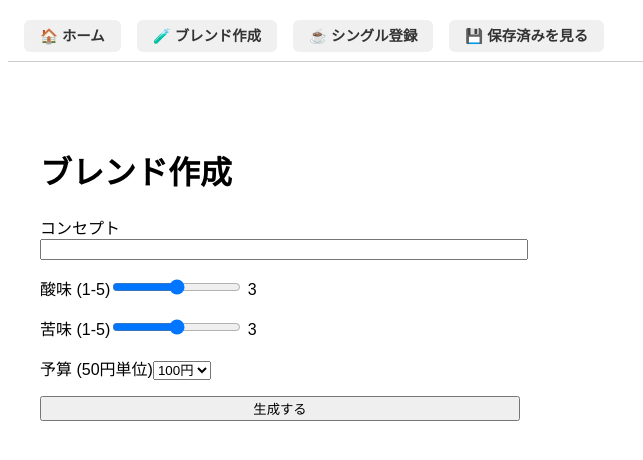
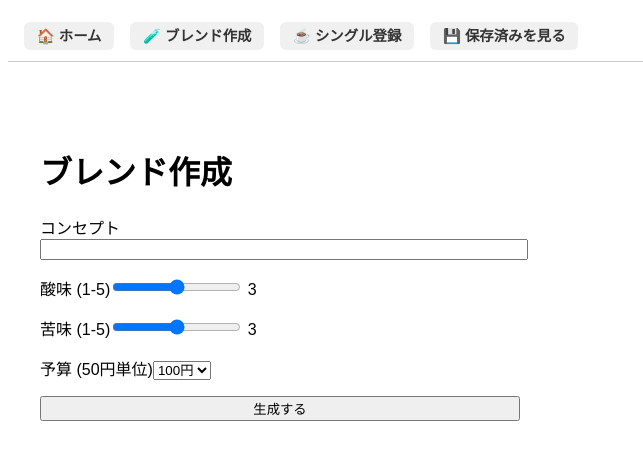
Before and after one commit to atsugicoffee/blendmaster, a Next.js app: page /blend in a window 1280 px wide. Shown: the top 460 px of the page, without its empty margins (0-643 px from the left). Built offline with nearby package versions, Linux system fonts and the light colour scheme.

Commit message:
Update Header.js

```diff
--- a/components/Header.js
+++ b/components/Header.js
@@ -1,21 +1,15 @@
-// components/Header.js
 import Link from 'next/link';
 
 export default function Header() {
   const linkStyle = {
     marginRight: '1rem',
-    padding: '0.5rem 1rem',
+    padding: '0.4rem 0.8rem',
     background: '#f0f0f0',
     borderRadius: '6px',
     textDecoration: 'none',
     color: '#333',
     fontWeight: 'bold',
     fontSize: '0.9rem',
-    transition: 'background 0.2s',
-  };
-
-  const hoverStyle = {
-    background: '#e0e0e0',
   };
 
   return (
@@ -26,20 +20,16 @@ export default function Header() {
       fontFamily: 'sans-serif',
     }}>
       <Link href="/" legacyBehavior>
-        <a style={linkStyle} onMouseOver={e => e.currentTarget.style.background = hoverStyle.background}
-           onMouseOut={e => e.currentTarget.style.background = linkStyle.background}>🏠 ホーム</a>
+        <a style={linkStyle}>🏠 ホーム</a>
       </Link>
       <Link href="/blend" legacyBehavior>
-        <a style={linkStyle} onMouseOver={e => e.currentTarget.style.background = hoverStyle.background}
-           onMouseOut={e => e.currentTarget.style.background = linkStyle.background}>🧪 ブレンド作成</a>
+        <a style={linkStyle}>🧪 ブレンド作成</a>
       </Link>
       <Link href="/single" legacyBehavior>
-        <a style={linkStyle} onMouseOver={e => e.currentTarget.style.background = hoverStyle.background}
-           onMouseOut={e => e.currentTarget.style.background = linkStyle.background}>☕ シングル登録</a>
+        <a style={linkStyle}>☕ シングル登録</a>
       </Link>
       <Link href="/saved" legacyBehavior>
-        <a style={linkStyle} onMouseOver={e => e.currentTarget.style.background = hoverStyle.background}
-           onMouseOut={e => e.currentTarget.style.background = linkStyle.background}>💾 保存済みを見る</a>
+        <a style={linkStyle}>💾 保存済みを見る</a>
       </Link>
     </nav>
   );
```
